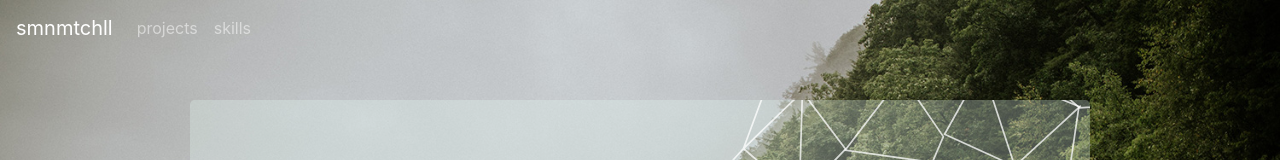
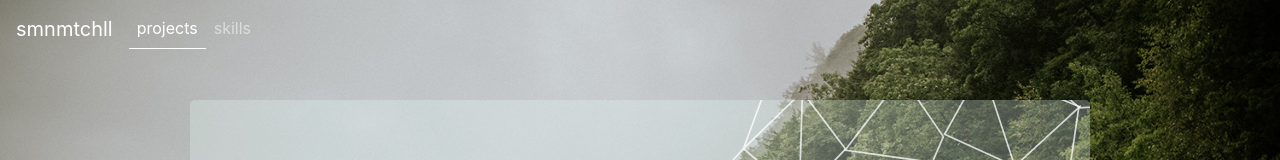
Before and after one commit to smnmtchll/smnmtchll_portfolio, a Next.js app: page /projects in a window 1280 px wide. Shown: the top 160 px of the page. Built offline with nearby package versions, Linux system fonts and the light colour scheme.

Commit message:
Adds an active class implementation to the navigation

```diff
--- a/components/header.js
+++ b/components/header.js
@@ -1,4 +1,5 @@
 import { Nav, Navbar } from 'react-bootstrap';
+import ActiveLink from '../helpers/active-link';
 
 const Header = () => {
   return (
@@ -7,13 +8,18 @@ const Header = () => {
       <Navbar.Toggle aria-controls="basic-navbar-nav" />
       <Navbar.Collapse id="basic-navbar-nav">
         <Nav className="mr-auto">
-          <Nav.Link href="/projects">projects</Nav.Link>
-          <Nav.Link href="/skills">skills</Nav.Link>
+          <ActiveLink href="/projects" prefetch>
+            <Nav.Link>projects</Nav.Link>
+          </ActiveLink>
+          <ActiveLink href="/skills" prefetch>
+            <Nav.Link>skills</Nav.Link>
+          </ActiveLink>
         </Nav>
       </Navbar.Collapse>
-      <style jsx>{`
-        .navbar-collapse .collapse {
-          color: red;
+      <style global jsx>{`
+        .active {
+          // text-transform: uppercase;
+          border-bottom: 1px solid;
         }
       `}</style>
     </Navbar>
--- a/components/main_layout.js
+++ b/components/main_layout.js
@@ -2,7 +2,8 @@ import Head from 'next/head';
 import Header from '../components/header';
 import Footer from '../components/footer';
 
-const Layout = props => (
+const Layout = props => {
+  return (
     <div className="main-layout">
       <Head>
         <title>smnmtchll</title>
@@ -53,5 +54,6 @@ const Layout = props => (
       `}</style>
     </div>
   );
+};
 
 export default Layout;
--- /dev/null
+++ b/helpers/active-link.js
@@ -0,0 +1,17 @@
+import { useRouter } from 'next/router';
+import Link from 'next/link';
+
+const ActiveLink = ({ children, ...props }) => {
+  const router = useRouter();
+  const child = React.Children.only(children);
+  return (
+    <Link {...props}>
+      {React.cloneElement(child, {
+        href: props.href,
+        active: router.pathname === props.href,
+      })}
+    </Link>
+  );
+};
+
+export default ActiveLink;
--- a/pages/api/skills/index.js
+++ b/pages/api/skills/index.js
@@ -2,12 +2,12 @@ export default (req, res) => {
   const skills = [
     {
       id: 1,
-      name: 'Node',
+      name: 'NodeJS',
       url: 'https://nodejs.org/',
     },
     {
       id: 2,
-      name: 'Express',
+      name: 'ExpressJS',
       url: 'https://expressjs.com/',
     },
     {
@@ -37,7 +37,7 @@ export default (req, res) => {
     },
     {
       id: 8,
-      name: 'React',
+      name: 'ReactJS',
       url: 'https://reactjs.org/',
     },
     {
@@ -47,7 +47,7 @@ export default (req, res) => {
     },
     {
       id: 10,
-      name: 'Vue',
+      name: 'VueJS',
       url: 'https://vuejs.org/',
     },
     {
```
Lines whose indentation alone changed are shown as unchanged.
